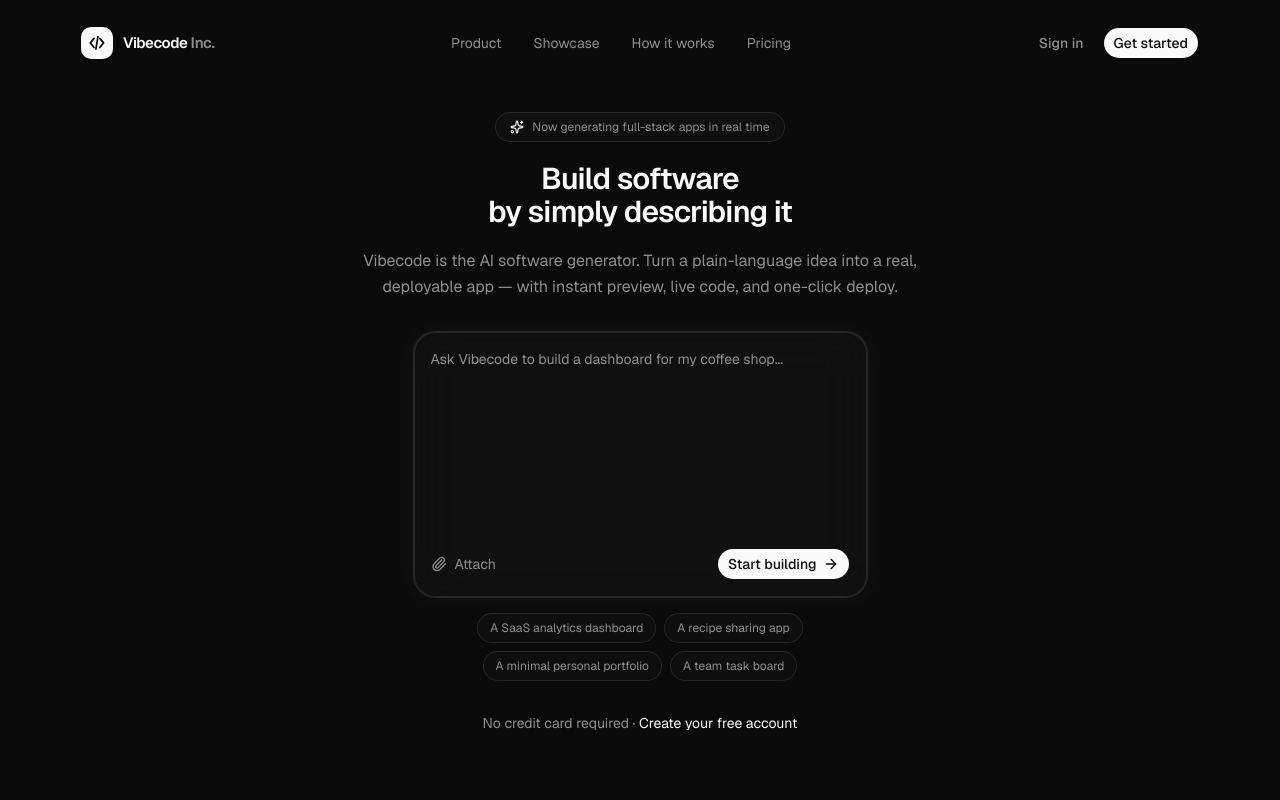
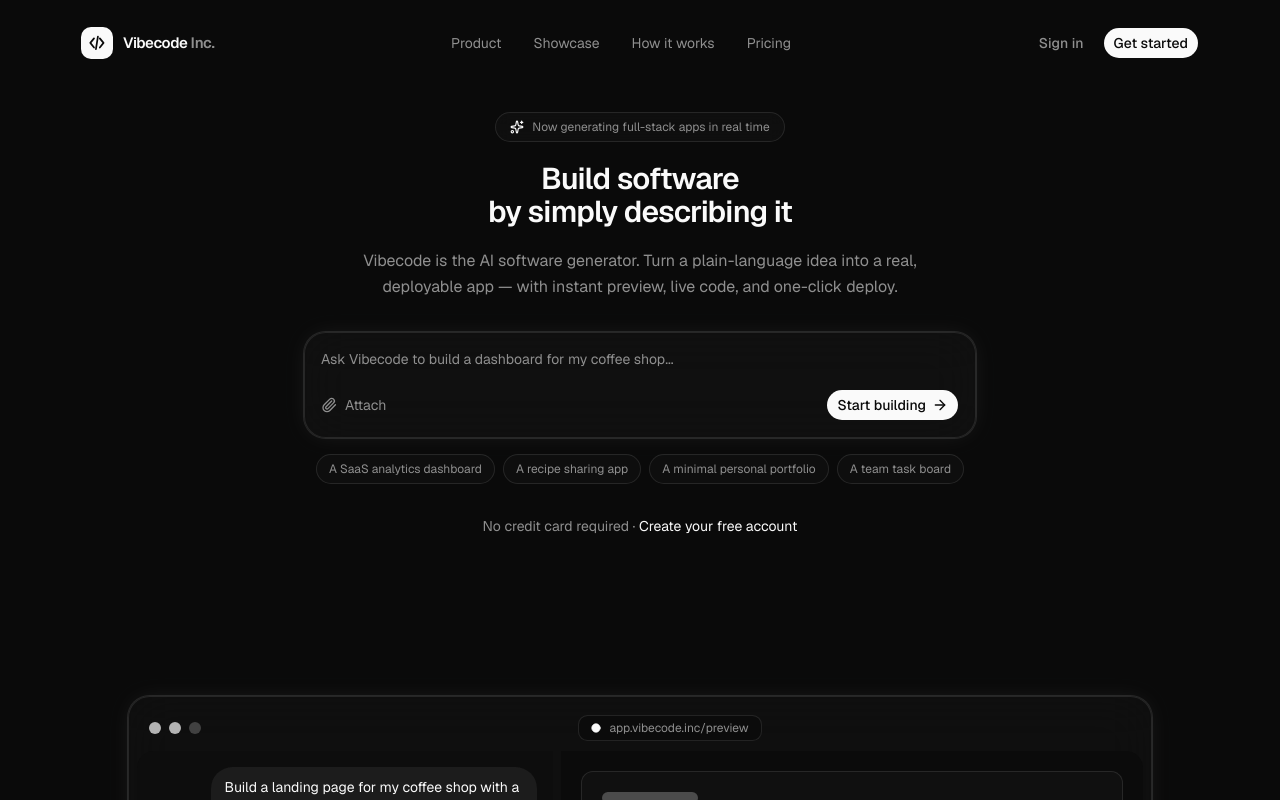
Before and after one commit to kakahanif10-dot/vibecode-69-9t, a Next.js app: page / in a window 1280 px wide. Shown: the top 800 px of the page. Built offline with nearby package versions, Linux system fonts and the light colour scheme.

Commit message:
feat: update hero component width and remove fixed height

```diff
--- a/components/landing/hero.tsx
+++ b/components/landing/hero.tsx
@@ -62,9 +62,9 @@ export function Hero() {
           initial={{ opacity: 0, y: 24, scale: 0.98 }}
           animate={{ opacity: 1, y: 0, scale: 1 }}
           transition={{ duration: 0.6, delay: 0.2 }}
-          className="mt-8 w-full max-w-[453px]"
+          className="mt-8 w-full max-w-2xl"
         >
-          <div className="flex h-[265px] flex-col rounded-2xl border border-border bg-card/70 p-4 backdrop-blur-xl glow-border">
+          <div className="flex flex-col rounded-2xl border border-border bg-card/70 p-4 backdrop-blur-xl glow-border">
             <textarea
               value={prompt}
               onChange={(e) => setPrompt(e.target.value)}
```
